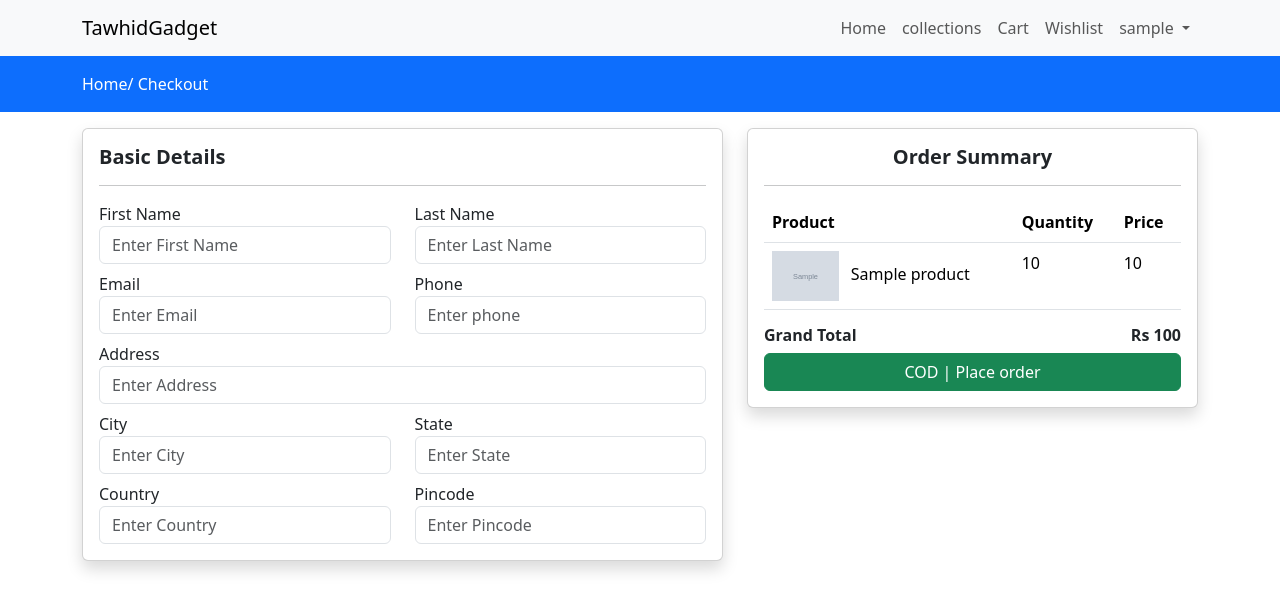
After one commit to Towhidmuhiuddin/ecom_project_01, a Django app: page /checkout in a window 1280 px wide. The commit adds this page. Shown: the top 611 px of the page. Run offline with Django 4.2, Linux system fonts and the light colour scheme; a user stored in the database is signed in; tables that the repository leaves empty hold one stand-in row (values such as "Sample post"); grey boxes marked "Sample" are stand-in pictures; some libraries are stand-ins or nearby versions.

Commit message:
10th commit--for make checkout page with show total price & oder details

```diff
--- /dev/null
+++ b/store/controller/checkout.py
@@ -0,0 +1,21 @@
+from django.shortcuts import render,redirect
+from django.contrib import messages
+
+from django.contrib.auth.decorators import login_required
+
+from store.models import Cart
+
+def index(request):
+    rawcart = Cart.objects.filter(user=request.user)
+    for item in rawcart:
+        if item.product_qty>item.product.quantity:
+            Cart.objects.delete(id=item.id)
+
+    cartitems = Cart.objects.filter(user=request.user)
+    total_price=0
+
+    for item in cartitems:
+        total_price=total_price+item.product.selling_price*item.product_qty
+
+    context ={'cartitems':cartitems,'total_price':total_price}
+    return render(request,'store/checkout.html', context)
--- a/store/templates/store/cart.html
+++ b/store/templates/store/cart.html
@@ -62,6 +62,7 @@
                                 </div>
                             </div>
                             {% endfor %}
+                            <a href="{% url 'checkout' %}" class="btn btn-outline-success"> Checkout </a>
                         {% else %}
                         <h4>You have empty cart</h4>
                         {% endif %}
--- /dev/null
+++ b/store/templates/store/checkout.html
@@ -0,0 +1,105 @@
+{% extends 'store/layouts/main.html' %}
+
+{% block content %}
+
+<div class="py-3 bg-primary">
+    <div class="container">
+        <a class="text-white" href="{% url 'home' %}">Home/</a>
+        <a class="text-white" href="{% url 'checkout' %}">Checkout</a>
+    </div>
+</div>
+
+<div class="container mt-3">
+    <div class="row">
+        <div class="col-md-7">
+            <div class="card shadow">
+                <div class="card-body">
+                    <h5 class="fw-bold">Basic Details</h5>
+                    <hr>
+                    <div class="row">
+                        <div class="col-md-6">
+                            <label>First Name</label>
+                            <input type="text" class="form-control" placeholder="Enter First Name">
+                        </div>
+                        <div class="col-md-6">
+                            <label>Last Name</label>
+                            <input type="text" class="form-control" placeholder="Enter Last Name">
+                        </div>
+                        <div class="col-md-6 mt-2">
+                            <label>Email</label>
+                            <input type="email" class="form-control" placeholder="Enter Email">
+                        </div>
+                        <div class="col-md-6 mt-2">
+                            <label>Phone</label>
+                            <input type="text" class="form-control" placeholder="Enter phone">
+                        </div>
+                        <div class="col-md-12 mt-2">
+                            <label>Address</label>
+                            <input type="text" class="form-control" placeholder="Enter Address">
+                        </div>
+                        <div class="col-md-6 mt-2">
+                            <label>City</label>
+                            <input type="text" class="form-control" placeholder="Enter City">
+                        </div>
+                        <div class="col-md-6 mt-2">
+                            <label>State</label>
+                            <input type="text" class="form-control" placeholder="Enter State">
+                        </div>
+                        <div class="col-md-6 mt-2">
+                            <label>Country</label>
+                            <input type="text" class="form-control" placeholder="Enter Country">
+                        </div>
+                        <div class="col-md-6 mt-2">
+                            <label>Pincode</label>
+                            <input type="text" class="form-control" placeholder="Enter Pincode">
+                        </div>
+
+                    </div>
+                </div>
+            </div>
+        </div>
+        <div class="col-md-5">
+            <div class="card shadow">
+                <div class="card-body">
+                    <h5 class="text-center fw-bold">Order Summary</h5>
+                    <hr>
+                    {% if cartitems %}
+                    <table class="table table-stripeds table-bordereds">
+                        <thead>
+                            <tr>
+                                <th>Product</th>
+                                <th>Quantity</th>
+                                <th>Price</th>
+                            </tr>
+                        </thead>
+
+                        <tbody>
+                            {% for item in cartitems  %}
+                            <tr>
+                                <td>
+                                    <img src="{{item.product.product_image.url}}" class="me-2" height="50px" weight="50px">
+                                    {{item.product.name}}
+                                </td>
+                                <td>{{item.product_qty}}</td>
+                                <td>{{item.product.selling_price |stringformat:'d'}}</td>
+                            </tr>
+                            {% endfor %}
+                        </tbody>
+                    </table>
+                    <h6 class="fw-bold">Grand Total
+                        <span class="float-end">Rs {{total_price |stringformat:'d'}}</span>
+                    </h6>
+
+                    <div class="mt-2">
+                        <a href="#" class="btn btn-success w-100" >COD | Place order </a>
+                    </div>
+                    {% else %}
+                    <h4> Your Cart is empty </h4>
+                    {% endif %}
+                </div>
+            </div>
+        </div>
+    </div>
+</div>
+
+{% endblock content %}
--- a/store/templates/store/collections.html
+++ b/store/templates/store/collections.html
@@ -26,7 +26,7 @@
                 <div class="col-md-3">
                     <div class="card mb-4">
                         <a href="{% url 'collectionsview' item.slug %}">
-                            <div class="card-body">
+                            <div class="card-body shadow">
                                 <div class="category-image">
                                     <img src="{{item.image.url}}" alt="category image" class="category_img"/>
                                 </div>
--- a/store/urls.py
+++ b/store/urls.py
@@ -1,6 +1,6 @@
 from django.urls import path
 from . import views
-from store.controller import authview,cart,wishlist
+from store.controller import authview,cart,wishlist,checkout
 
 urlpatterns=[
     path('',views.home, name='home'),
@@ -20,4 +20,6 @@ urlpatterns=[
     path('wishlist',wishlist.index, name='wishlist'),
     path('add-to-wishlish',wishlist.addtowishlist, name='addtowishlist'),
     path('delete-wishlist-item',wishlist.deletewishlistitem, name='deletewishlistitem'),
+
+    path('checkout',checkout.index, name='checkout'),
 ]
```
Also changed, not shown: store/templates/store/products/view.html (+4 -3 lines).
